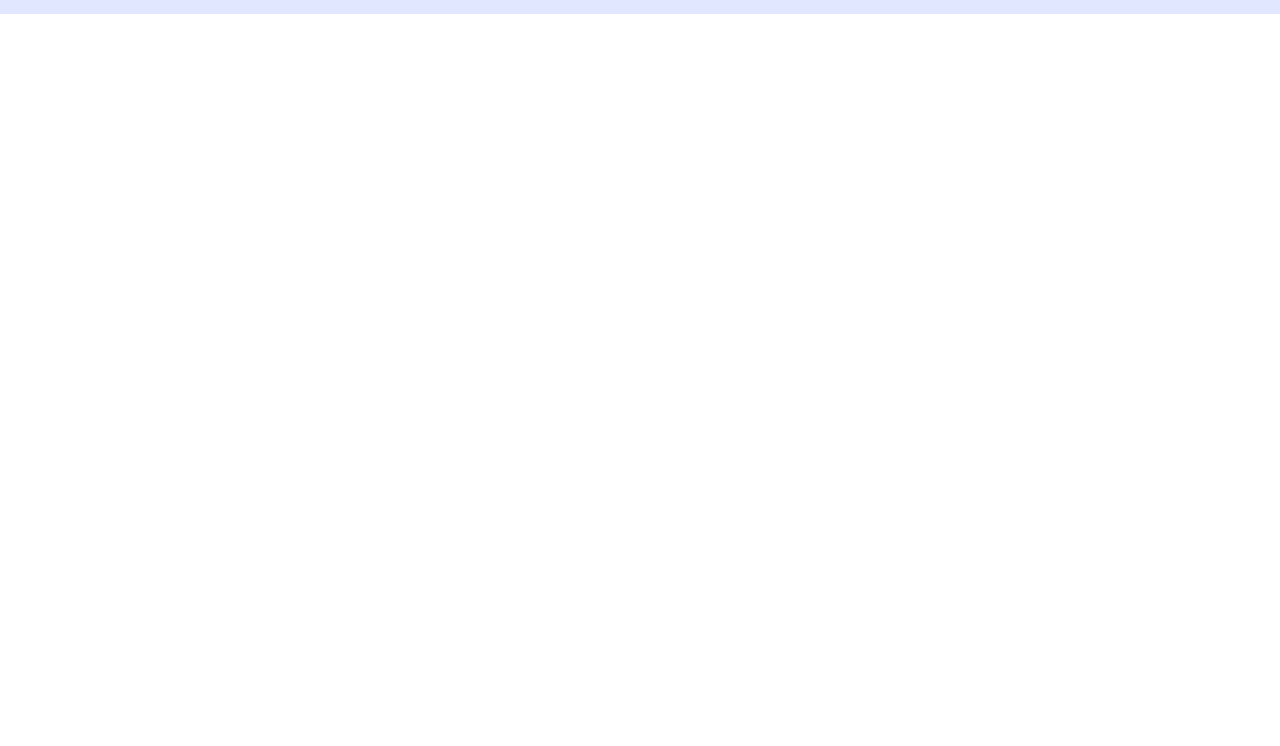
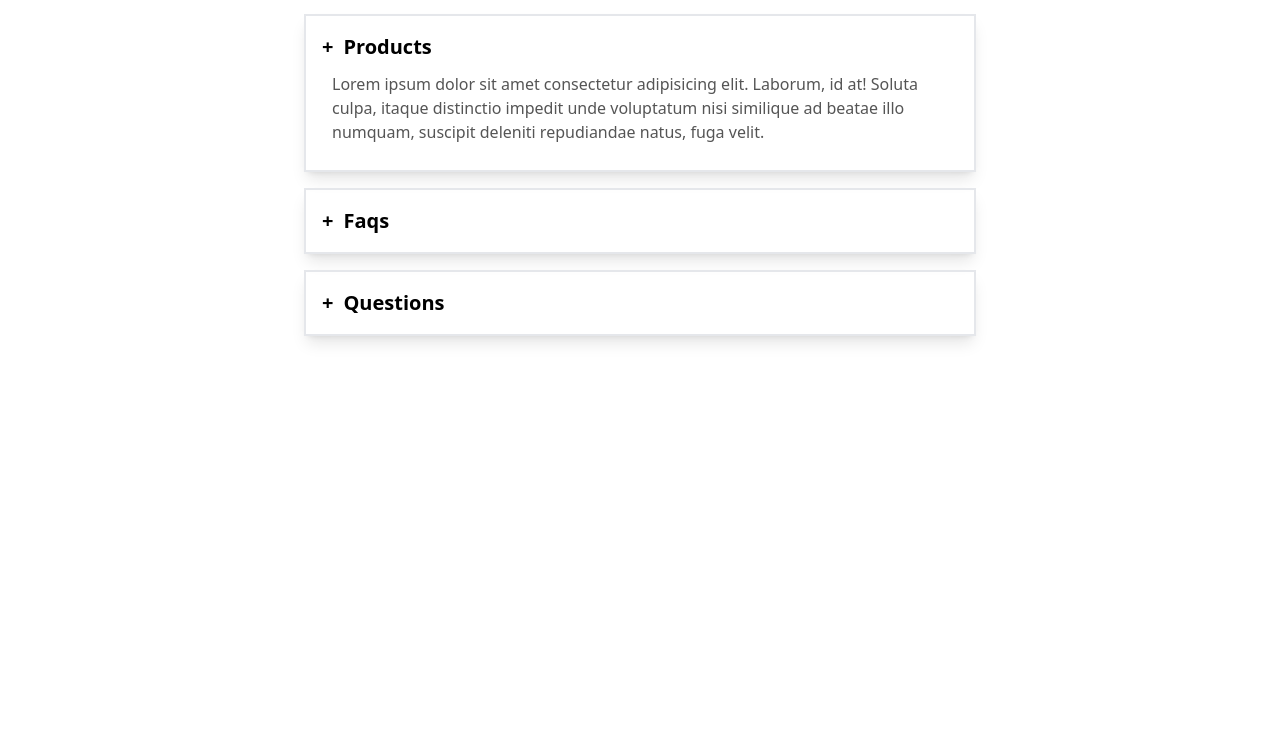
Before and after one commit to hasankarim18/html-css-tailwind-base, a website: page src/index.html in a window 1280 px wide. Shown: the part 54-800 px from the top of the page. Drawn offline with Linux system fonts and the light colour scheme.

Commit message:
simple accordion using html css

```diff
--- a/src/index.html
+++ b/src/index.html
@@ -4,13 +4,73 @@
     <meta charset="UTF-8" />
     <meta name="viewport" content="width=device-width, initial-scale=1.0" />
     <link rel="stylesheet" href="./output.css" />
-    <link rel="stylesheet" href="./output.css" />
+    <link rel="stylesheet" href="./style.css" />
+
     <title>According</title>
   </head>
   <body>
-    <div class="container bg-indigo-100">
+    <div class="container">
       <h2 class="text-3xl text-center">According</h2>
-      <div class="mt-8 flex justify-center"></div>
+      <div class="mt-8 flex justify-center">
+        <form action="">
+          <ul class="max-w-2xl flex flex-col gap-4 justify-center items-center">
+            <li class="shadow-lg border-2 p-4 accordion">
+              <input
+                class="accordion_input"
+                type="radio"
+                name="accordion"
+                id="first"
+                checked
+              />
+              <label for="first">Products</label>
+              <div class="content">
+                <p>
+                  Lorem ipsum dolor sit amet consectetur adipisicing elit.
+                  Laborum, id at! Soluta culpa, itaque distinctio impedit unde
+                  voluptatum nisi similique ad beatae illo numquam, suscipit
+                  deleniti repudiandae natus, fuga velit.
+                </p>
+              </div>
+            </li>
+            <!-- second -->
+            <li class="shadow-lg border-2 p-4 accordion">
+              <input
+                class="accordion_input"
+                type="radio"
+                name="accordion"
+                id="second"
+              />
+              <label for="second">Faqs</label>
+              <div class="content">
+                <p>
+                  Lorem ipsum dolor sit amet consectetur adipisicing elit.
+                  Laborum, id at! Soluta culpa, itaque distinctio impedit unde
+                  voluptatum nisi similique ad beatae illo numquam, suscipit
+                  deleniti repudiandae natus, fuga velit.
+                </p>
+              </div>
+            </li>
+            <!-- third -->
+            <li class="shadow-lg border-2 p-4 accordion">
+              <input
+                class="accordion_input"
+                type="radio"
+                name="accordion"
+                id="third"
+              />
+              <label for="third">Questions</label>
+              <div class="content">
+                <p>
+                  Lorem ipsum dolor sit amet consectetur adipisicing elit.
+                  Laborum, id at! Soluta culpa, itaque distinctio impedit unde
+                  voluptatum nisi similique ad beatae illo numquam, suscipit
+                  deleniti repudiandae natus, fuga velit.
+                </p>
+              </div>
+            </li>
+          </ul>
+        </form>
+      </div>
     </div>
   </body>
 </html>
--- a/src/style.css
+++ b/src/style.css
@@ -0,0 +1,31 @@
+.accordion_input {
+  display: none;
+}
+
+.content {
+  color: #555;
+
+  max-height: 0;
+  overflow: hidden;
+  transition: all 0.5s;
+}
+
+label {
+  position: relative;
+  display: flex;
+  justify-content: start;
+  align-items: center;
+  gap: 10px;
+  cursor: pointer;
+  font-size: 20px;
+  font-weight: 700;
+}
+
+label::before {
+  content: "+";
+}
+
+.accordion .accordion_input[type="radio"]:checked + label + .content {
+  max-height: 400px;
+  padding: 10px;
+}
--- a/tailwind.config.js
+++ b/tailwind.config.js
@@ -1,6 +1,6 @@
 /** @type {import('tailwindcss').Config} */
 module.exports = {
-  content: ["./src/**/*.{html,js}"],
+  content: ["./src/**/*.{html,js,css}"],
   theme: {
     extend: {},
   },
```
Also changed, not shown: src/output.css.
